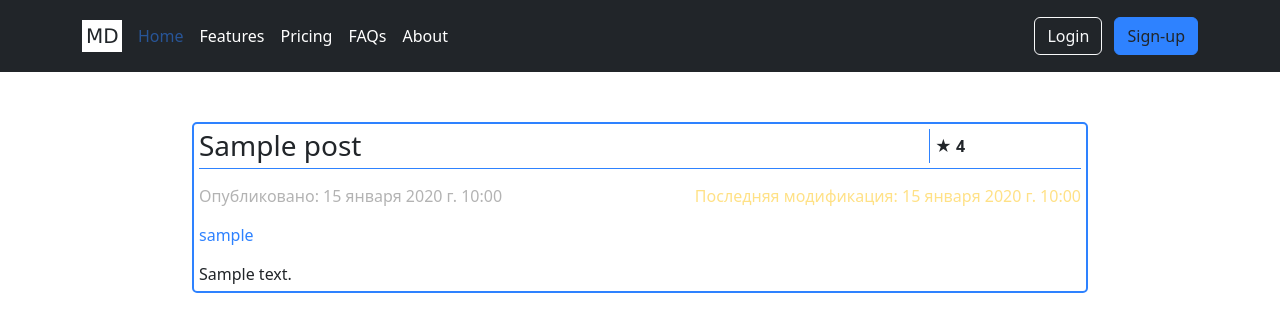
After one commit to Daniil7575/blog, a Django app: a page that uses blog/posts/templates/posts/base.html in a window 1280 px wide. The commit adds this page. Shown: the top 332 px of the page. Run offline with Django 4.2, Linux system fonts and the light colour scheme; tables that the repository leaves empty hold one stand-in row (values such as "Sample post"); some libraries are stand-ins or nearby versions.

Commit message:
Post detail page, some fixes and refactoring

```diff
--- a/blog/account/models.py
+++ b/blog/account/models.py
@@ -30,4 +30,4 @@ class Profile(models.Model):
         return f'Профиль {self.user.username}'
 
     def get_absolute_url(self):
-        return reverse("profile", kwargs={"profile_id": self.pk})
+        return reverse("profile_detail", kwargs={"profile_id": self.pk})
--- a/blog/account/views.py
+++ b/blog/account/views.py
@@ -8,10 +8,10 @@ from .forms import RegisterForm
 from .models import Profile
 
 
+
 # Create your views here.
 # def mainpage(request):
 #     return render(request, 'account/base.html', {})
-
 
 def register(request):
     if request.method == 'POST':
--- a/blog/posts/admin.py
+++ b/blog/posts/admin.py
@@ -3,5 +3,9 @@ from django.contrib import admin
 from .models import Post
 
 
-admin.site.register(Post)
+class PostAdmin(admin.ModelAdmin):
+    list_display = ('title', 'author', 'slug')
+    prepopulated_fields = {"slug": ("title",)}
+
+admin.site.register(Post, PostAdmin)
 # Register your models here.
--- a/blog/posts/models.py
+++ b/blog/posts/models.py
@@ -39,14 +39,14 @@ class Post(models.Model):
         ordering = ['-published']
 
     def __str__(self) -> str:
-        return self.slug
+        return self.title
 
     def get_absolute_url(self):
         kwargs = {
             'year': self.published.year,
             'month': self.published.month,
             'day': self.published.day,
-            'post': self.slug
+            'post_slug': self.slug
         }
         return reverse("post_detail", kwargs=kwargs)
 
--- a/blog/posts/static/posts/css/styles.css
+++ b/blog/posts/static/posts/css/styles.css
@@ -1,4 +1,4 @@
-.login-wrapper, .logout-page, .register-wrapper, .reg-done-wrapper, .home-page-wrapper{
+.login-wrapper, .logout-page, .register-wrapper, .reg-done-wrapper, .home-page-wrapper, .post-detail-wrapper{
     display: flex;
     align-items: center;
     justify-content: center;
@@ -129,6 +129,9 @@ svg {
 .avatar {
     width: 300px;
     height: 300px;
+    display: flex;
+    justify-content: center;
+    align-items: center;
 }
 
 .text-row {
@@ -176,7 +179,7 @@ svg {
     padding-top: 50px;
 }
 
-.infinite-item {
+.infinite-item, .post-detail-wrapper {
     border: #2e82ff 2px solid;
     width: 100%;
     padding: 5px;
@@ -211,9 +214,10 @@ svg {
     border-right: #2e82ff 1px solid;
 }
 
-.author {
+.author, .author-post {
     flex: 5;
     font-weight: 500;
+    margin: 0;
     /* text-overflow: ellipsis;
     overflow: hidden; */
 }
@@ -235,3 +239,64 @@ svg {
 .last-modified-date {
     color: #ffe186;
 }
+
+.post-detail-wrapper {
+    width: 70vw;
+    align-items: flex-start;
+    margin-top: 50px;
+}
+
+.dates, .post-body, .author-post {
+    margin-top: 15px;
+}
+
+.dates, .post-header {
+    width: 100%;
+}
+
+.dates {
+    display: flex;
+    justify-content: space-between;
+    color: rgb(179, 179, 179);
+}
+
+.post-header {
+    display: flex;
+    align-items: center;
+}
+
+.post-header h3 {
+    margin: 0;
+    flex: 5;
+    border-right: #2e82ff 1px solid;
+    margin-right: 5px;
+}
+
+.post-rating {
+    flex: 1;
+    font-weight: 700;
+}
+
+.line {
+    margin-top: 5px;
+    width: 100%;
+    border-bottom: #2e82ff 1px solid;
+}
+
+.blue {
+    background-color: #2e82ff;
+}
+
+.overflow {
+    text-overflow: ellipsis;
+    overflow: hidden;
+}
+
+.text-link, .text-link:link, .text-link:visited {
+    text-decoration: none;
+    color: #2e82ff;
+}
+
+.text-link:hover {
+    color: #5297ff;
+}
--- a/blog/posts/templates/posts/base.html
+++ b/blog/posts/templates/posts/base.html
@@ -22,7 +22,7 @@
             <a href="{% url 'home' %}" class="d-flex align-items-center mb-2 mb-lg-0 text-white text-decoration-none">
               <svg class="bi me-2" width="40" height="32" role="img" aria-label="Bootstrap"><rect width="40px" height="32px" fill="white"/>
                 <text x="4" y="23" font-family="Verdana" font-size="20" fill="#212529" stroke-width="2">MD
-                </text></img></svg>
+                </text></svg>
             </a>
 
             <ul class="nav col-12 col-lg-auto me-lg-auto mb-2 justify-content-center mb-md-0">
--- a/blog/posts/templates/posts/home.html
+++ b/blog/posts/templates/posts/home.html
@@ -6,13 +6,13 @@
         {% for p in posts %}
         <div class="infinite-item">
             <div class="element">
-                <h3>{{ p.title }}</h3>
+                <a class="text-link" href="{{ p.get_absolute_url }}"><h3 class="overflow">{{ p.title }}</h3></a>
 
             </div>
             <span class="creation-date element">{{ p.published }}</span>
 
             <div class="post-author-rating element">
-                <span class="author">{{ p.author.username }}</span>
+                <span class="author overflow">{{ p.author.username }}</span>
                 {% with p.rating as rate %}
                     <span class="rating
                         {% if rate > 10 %}
--- /dev/null
+++ b/blog/posts/templates/posts/post.html
@@ -0,0 +1,25 @@
+{% extends 'posts/base.html' %}
+{% block title %}{{ post.title }}{% endblock title %}
+{% block content %}
+    <div class="post-detail-wrapper">
+        <div class="post-header">
+            <h3 class="overflow">{{ post }}</h3>
+            <div class="post-rating">
+                ★ {{ post.rating }}
+            </div>
+        </div>
+        <div class="line"></div>
+        <div class="dates">
+            <div class="published">Опубликовано: {{ post.published }}</div>
+            <div class="modified last-modified-date">Последняя модификация: {{ post.modified }}</div>
+        </div>
+
+        <div class="author-post">
+            <a class="text-link" href="{% url 'account:profile_detail' post.author.id %}">{{ post.author }}</a>
+        </div>
+
+        <div class="post-body">
+            {{ post.body }}
+        </div>
+    </div>
+{% endblock content %}
--- a/blog/posts/urls.py
+++ b/blog/posts/urls.py
@@ -1,7 +1,12 @@
 from django.urls import path
-from .views import PostsHome
+from .views import PostsHome, PostDetail
 
 
 urlpatterns = [
     path('', PostsHome.as_view(), name='home'),
+    path(
+        '<int:year>/<int:month>/<int:day>/<slug:post_slug>',
+        PostDetail.as_view(),
+        name='post_detail'
+    ),
 ]
--- a/blog/posts/views.py
+++ b/blog/posts/views.py
@@ -1,5 +1,5 @@
 from django.shortcuts import render
-from django.views.generic import ListView
+from django.views.generic import ListView, DetailView
 
 from .models import Post
 
@@ -12,3 +12,10 @@ class PostsHome(ListView):
 
     def get_queryset(self):
         return Post.objects.all()
+
+
+class PostDetail(DetailView):
+    model = Post
+    template_name = 'posts/post.html'
+    context_object_name = 'post'
+    slug_url_kwarg = 'post_slug'
```
Also changed, not shown: blog/account/templates/account/profile_detail.html (+10 -1 lines).
